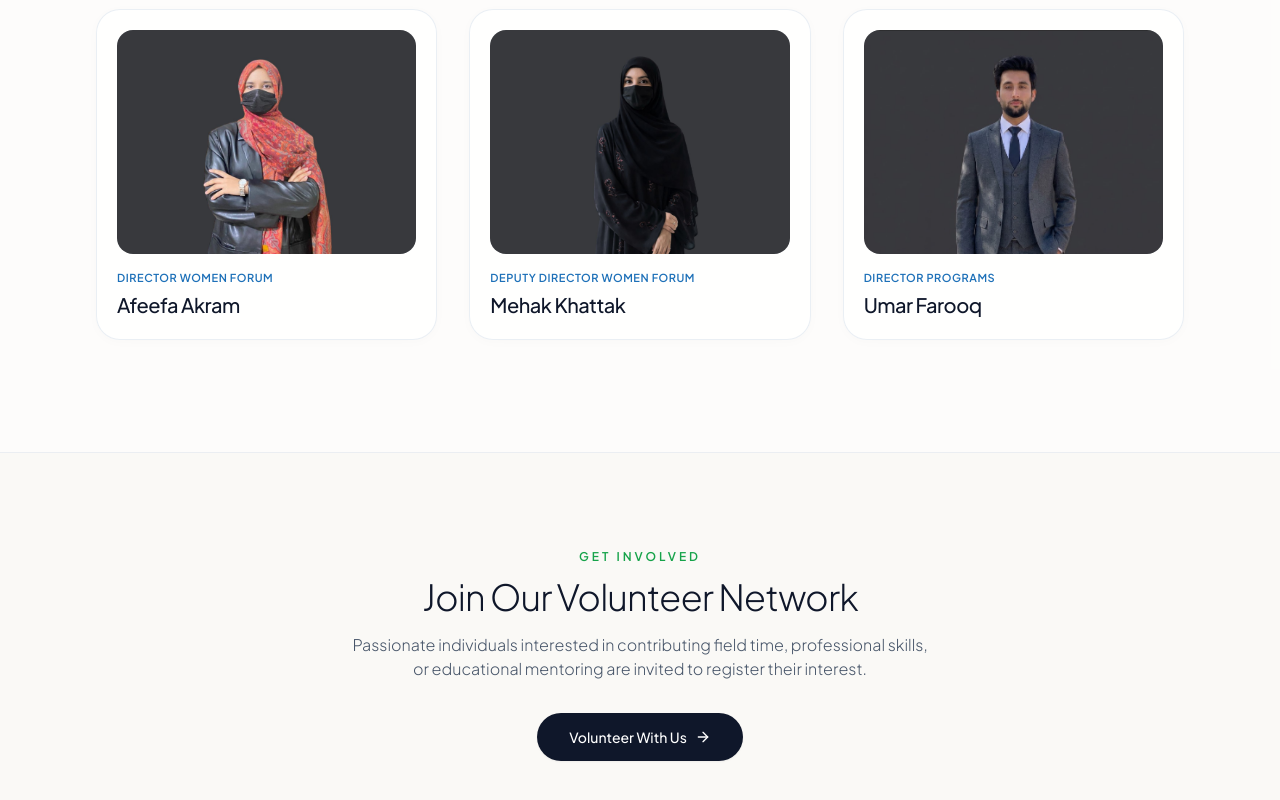
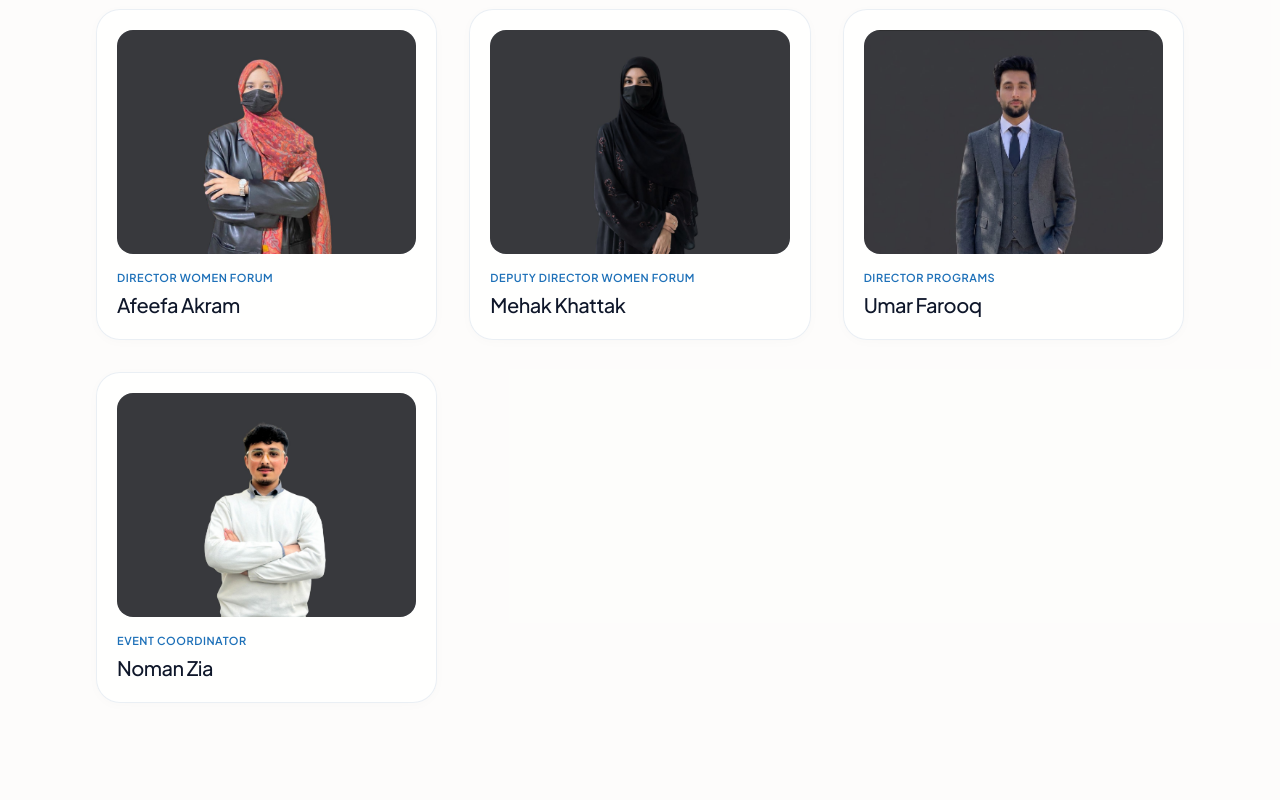
Before and after one commit to hafeezahmadyt/Hope-Together-WEB, a React (Vite) app: page /team in a window 1280 px wide. Shown: the part 2172-2972 px from the top of the page. Built offline with nearby package versions, Linux system fonts and the light colour scheme; a web font is replaced by a local one.

Commit message:
CMS: Update official team roster (11 members, 0 photos uploaded)

```diff
--- a/src/data/mock/mockTeam.ts
+++ b/src/data/mock/mockTeam.ts
@@ -140,5 +140,19 @@ export const initialMockTeamMembers: AdminTeamMember[] = [
     "displayOrder": 10,
     "isActive": true,
     "id": "team-1793655044264"
+  },
+  {
+    "name": "Noman Zia",
+    "position": "Event Coordinator",
+    "bio": "Noman Zia is a Software Engineering student with a growing interest in artificial intelligence, machine learning, and research. Actively involved in academic, technical, and community initiatives, he brings experience in event organization, teamwork, and student leadership. He is passionate about using technology, collaboration, and creative problem-solving to empower others and create a positive impact in the community.",
+    "category": "Executive Body",
+    "photoUrl": "/assets/team/noman-zia.jpg",
+    "email": "",
+    "linkedinUrl": "",
+    "facebookUrl": "",
+    "instagramUrl": "",
+    "displayOrder": 11,
+    "isActive": true,
+    "id": "team-1793655162434"
   }
 ];
```
